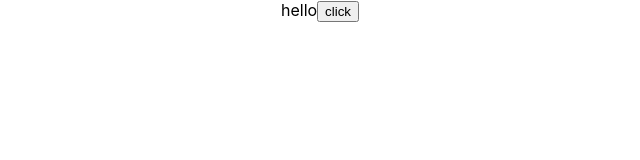
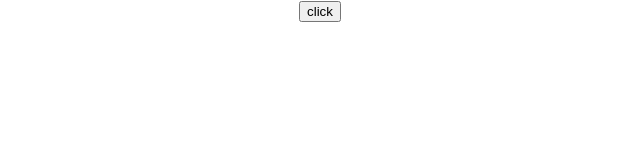
Before and after one commit to G-Arvind/React-Basics, a React (Create React App) app: page / in a window 1280 px wide. Shown: the top 160 px of the page, without its empty margins (320-960 px from the left). Built offline with nearby package versions, Linux system fonts and the light colour scheme.

Commit message:
method props

```diff
--- a/src/App.js
+++ b/src/App.js
@@ -6,6 +6,7 @@ import HelloClass from './components/HelloClass';
 import Message from './components/Message';
 import Counter from './components/Counter';
 import EventBind from './components/EventBind';
+import ParentComponent from './components/ParentComponent';
 
 function App() {
   return (
@@ -22,7 +23,8 @@ function App() {
     {/* <Message>
     </Message> */}
     {/* <Counter></Counter> */}
-    <EventBind></EventBind>
+    {/* <EventBind></EventBind> */}
+    <ParentComponent/>
     </div>
   );
 }
--- /dev/null
+++ b/src/components/ChildComponent.js
@@ -0,0 +1,9 @@
+import React from 'react'
+
+export default function ChildComponent(props) {
+    return (
+        <div>
+            <button onClick = {()=>props.clicked(" child")}>click</button>
+        </div>
+    )
+}
--- /dev/null
+++ b/src/components/ParentComponent.js
@@ -0,0 +1,28 @@
+import React, { Component } from 'react'
+import ChildComponent from './ChildComponent';
+
+class ParentComponent extends Component {
+    constructor(props) {
+        super(props)
+
+        this.state = {
+             message:'parent'
+        }
+
+        this.clicked = this.clicked.bind(this);
+    }
+
+    clicked(value){
+        alert('hi ' + this.state.message + value);
+    }
+
+    render() {
+        return (
+            <div>
+                <ChildComponent clicked={this.clicked}/>
+            </div>
+        )
+    }
+}
+
+export default ParentComponent
```
